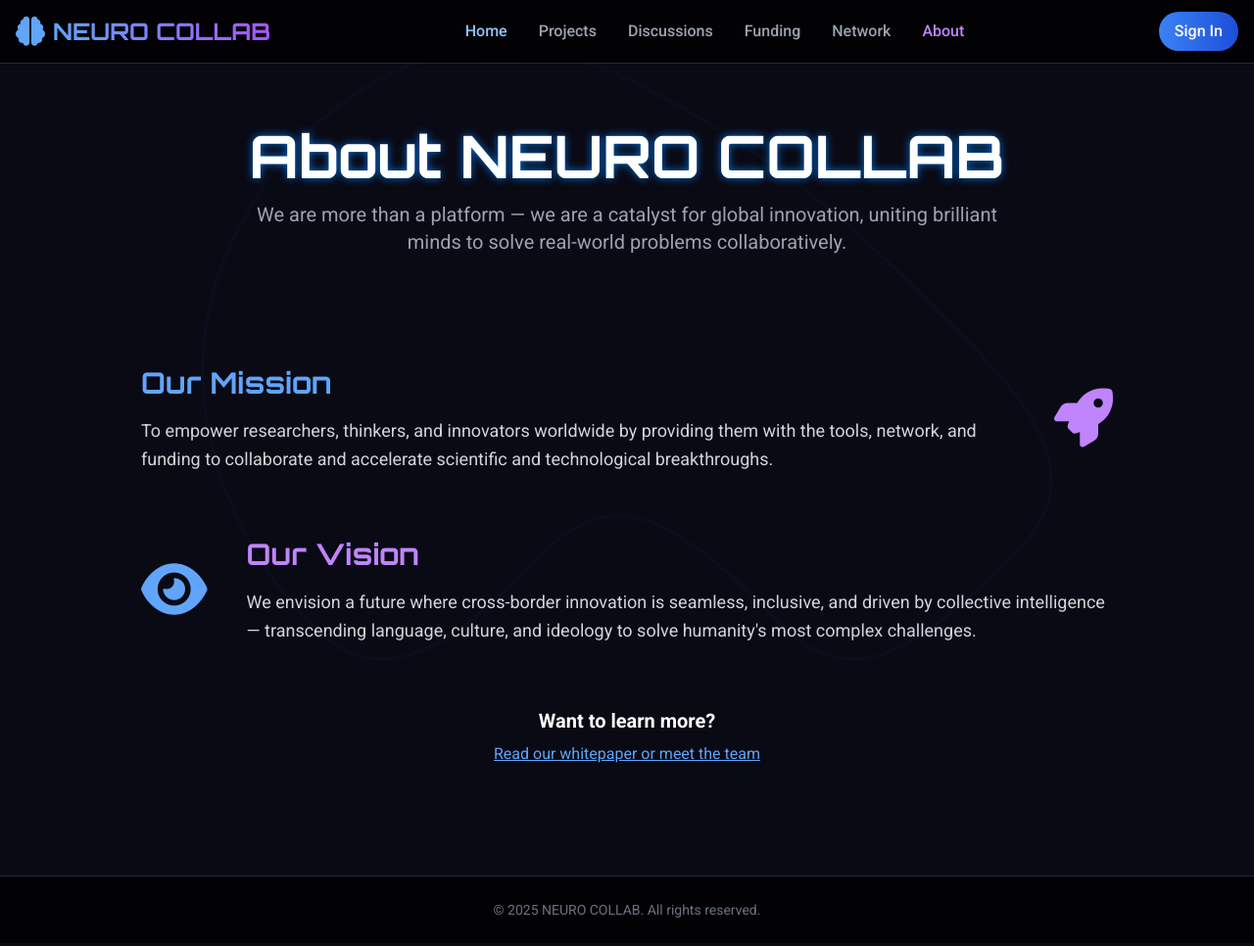
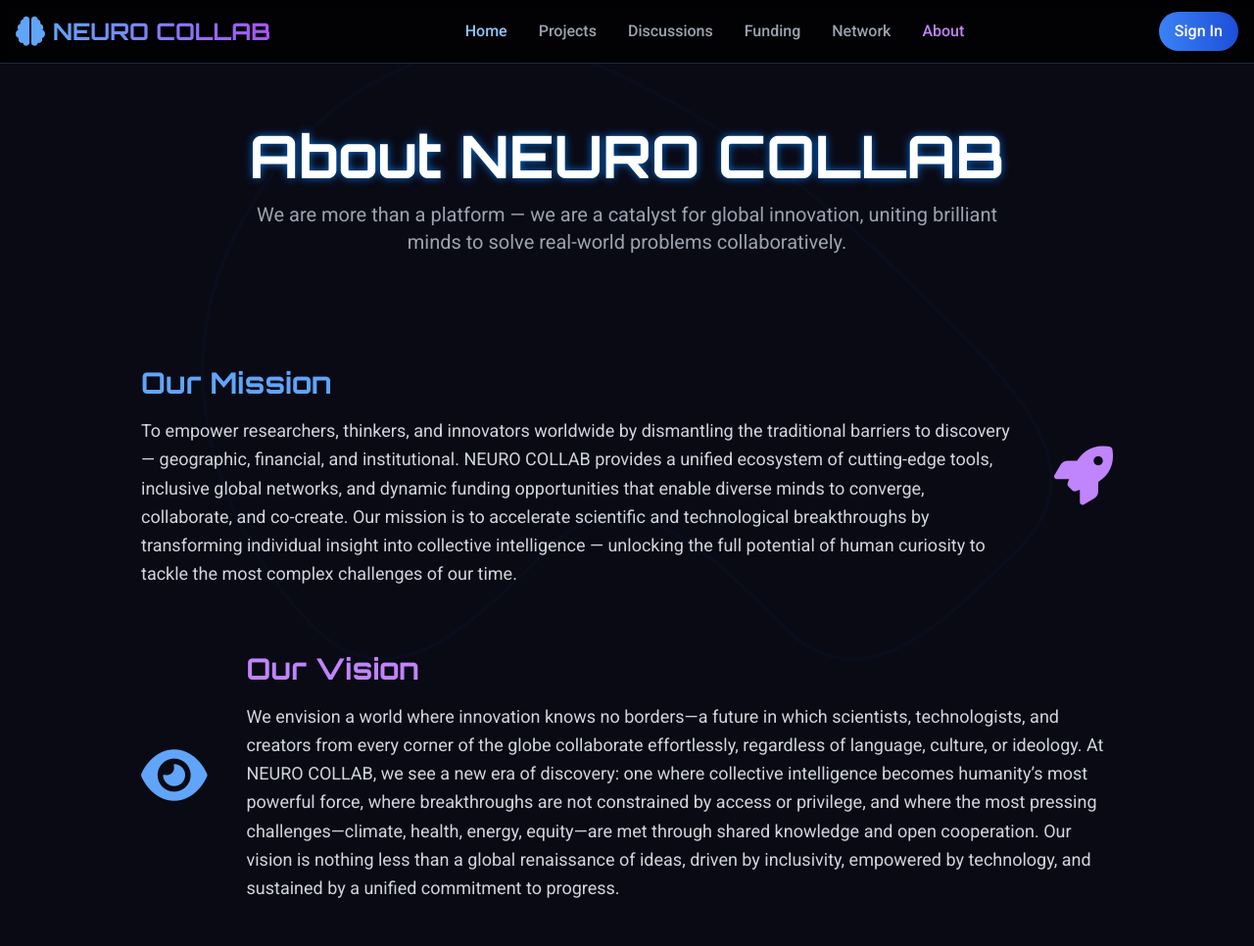
Before and after one commit to Jeanedb/NEUROCOLLAB, a plain HTML site: page about.html in a window 1280 px wide. Shown: the top 966 px of the page at 98% size. Drawn offline with nearby package versions, Linux system fonts and the light colour scheme.

Commit message:
Update about.html

```diff
--- a/about.html
+++ b/about.html
@@ -99,7 +99,9 @@
             <div class="flex-1">
                 <h3 class="text-3xl font-bold text-blue-400 title-font mb-4">Our Mission</h3>
                 <p class="text-gray-300 text-lg leading-relaxed">
-                    To empower researchers, thinkers, and innovators worldwide by providing them with the tools, network, and funding to collaborate and accelerate scientific and technological breakthroughs.
+                    To empower researchers, thinkers, and innovators worldwide by dismantling the traditional barriers to discovery — geographic, financial, and institutional. NEURO COLLAB provides a unified ecosystem of cutting-edge tools, inclusive global networks, and dynamic funding opportunities that enable diverse minds to converge, collaborate, and co-create.
+
+Our mission is to accelerate scientific and technological breakthroughs by transforming individual insight into collective intelligence — unlocking the full potential of human curiosity to tackle the most complex challenges of our time.
                 </p>
             </div>
             <div class="text-6xl text-purple-400">
@@ -111,7 +113,11 @@
             <div class="flex-1">
                 <h3 class="text-3xl font-bold text-purple-400 title-font mb-4">Our Vision</h3>
                 <p class="text-gray-300 text-lg leading-relaxed">
-                    We envision a future where cross-border innovation is seamless, inclusive, and driven by collective intelligence — transcending language, culture, and ideology to solve humanity's most complex challenges.
+                    We envision a world where innovation knows no borders—a future in which scientists, technologists, and creators from every corner of the globe collaborate effortlessly, regardless of language, culture, or ideology.
+
+At NEURO COLLAB, we see a new era of discovery: one where collective intelligence becomes humanity’s most powerful force, where breakthroughs are not constrained by access or privilege, and where the most pressing challenges—climate, health, energy, equity—are met through shared knowledge and open cooperation.
+
+Our vision is nothing less than a global renaissance of ideas, driven by inclusivity, empowered by technology, and sustained by a unified commitment to progress.
                 </p>
             </div>
             <div class="text-6xl text-blue-400">
```
